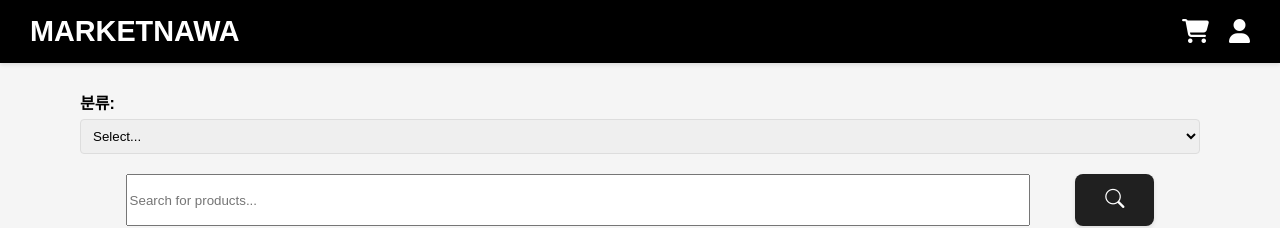
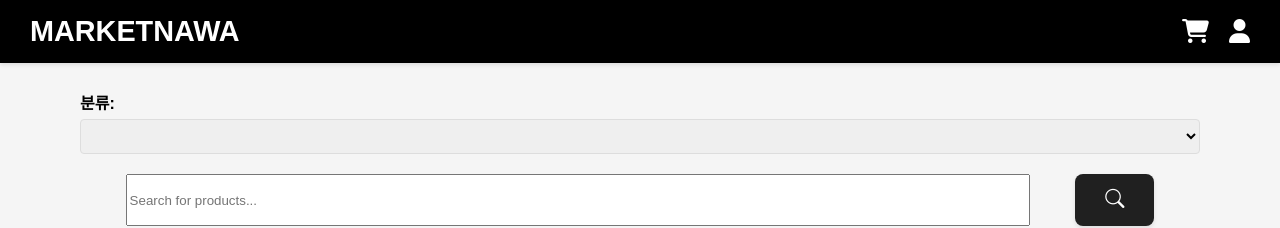
Before and after one commit to Himedia-bootcamp/MarketNawa, a Vue app: page / in a window 1280 px wide. Shown: the top 228 px of the page. Built offline with nearby package versions, Linux system fonts and the light colour scheme.

Commit message:
fix: select..를 빈칸 또는 select로 언어 변경

```diff
--- a/src/components/CategorySelect.vue
+++ b/src/components/CategorySelect.vue
@@ -4,7 +4,7 @@
       <div class="dropdown-container">
         <label for="secondCategory">분류:</label>
         <select v-model="selectedSecondCategory" @change="onSecondCategoryChange">
-          <option value="">Select...</option>
+          <option value=""> </option>
           <option v-for="category in secondCategories" :key="category" :value="category">{{ category }}</option>
         </select>
       </div>
@@ -12,7 +12,7 @@
       <div class="dropdown-container" v-if="selectedSecondCategory">
         <label for="lastCategory">상세:</label>
         <select v-model="selectedLastCategory" @change="onLastCategoryChange">
-          <option value="">Select...</option>
+          <option value="">Select</option>
           <option v-for="category in uniqueLastCategories" :key="category" :value="category">{{ category }}</option>
         </select>
       </div>
```
